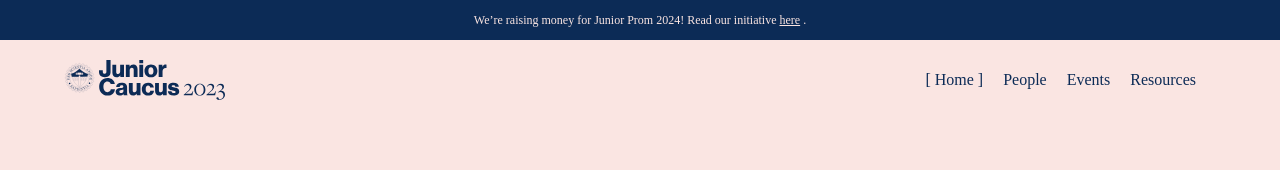
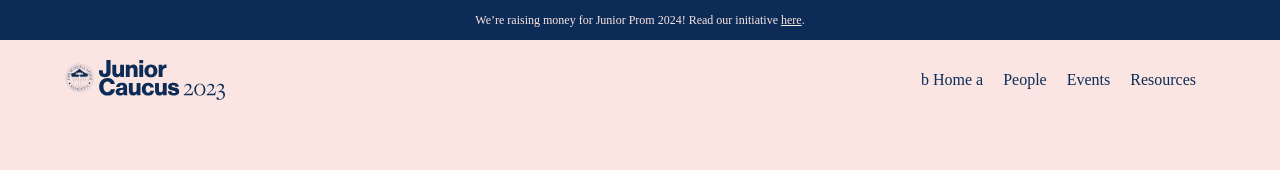
Before and after one commit to Junior-Caucus-SU/junior.stuysu.org, a React (Create React App) app: page / in a window 1280 px wide. Shown: the top 170 px of the page. Built offline with nearby package versions, Linux system fonts and the light colour scheme.

Commit message:
implement small changes to nav and banner

```diff
--- a/src/components/Banner.jsx
+++ b/src/components/Banner.jsx
@@ -4,7 +4,7 @@ import "./Banner.css";
 export default function Banner(props) {
     return (
         <div className="banner">
-        <p className="banner-text">We’re raising money for Junior Prom 2024! Read our initiative <a href = '/' className="banner-links"> here</a> .</p>
+        <p className="banner-text">We’re raising money for Junior Prom 2024! Read our initiative <a href = '/' className="banner-links"> here</a>.</p>
         </div>
 
     )
--- a/src/components/Home.jsx
+++ b/src/components/Home.jsx
@@ -1,11 +1,8 @@
 import React from "react";
 import NavBar from "./NavBar";
-import Banner from "./Banner";
 
 export default function Home() {
     let homePage = (<>
-        <Banner />
-
         <NavBar {...{ page: "Home" }} />
     </>);
     return homePage;
--- a/src/components/NavBar.jsx
+++ b/src/components/NavBar.jsx
@@ -1,9 +1,12 @@
 import React from 'react';
 import './Nav.css';
 import JuniorLogo from "../JuniorCaucusLogo.svg";
+import Banner from './Banner';
 
 function NavBar(props) {
-    return (<div className="nav-container">
+    return (<>
+        <Banner />
+        <div className="nav-container">
             <div className="logo">
                 <a href="/">
                     <img src={JuniorLogo} alt="Logo" className='juinor-logo menu-item' />
@@ -13,20 +16,21 @@ function NavBar(props) {
             <div className="menu">
                 <a href="/" className={currPageGet(props.page, "Home")}>{getText(props.page, "Home")}</a>
                 <a href="/people" className={currPageGet(props.page, "People")}>{getText(props.page, "People")}</a>
-            <a href="/events" className={currPageGet(props.page,"Events")}  >{getText(props.page, "Events")}</a>
+                <a href="/events" className={currPageGet(props.page, "Events")}  >{getText(props.page, "Events")}</a>
                 <a href="/resources" className={currPageGet(props.page, "Resources")} >{getText(props.page, "Resources")}</a>
             </div>
 
-    </div>)
+        </div>
+    </>)
 }
 
-function currPageGet(page,currPage) {
+function currPageGet(page, currPage) {
     return currPage === page ? "menu-item current-page" : "menu-item";
 }
 
 
-function getText(page,currPage) {
-    return currPage === page ? (<><span className="decorative">[</span> {currPage} <span className="decorative">]</span></>):<>{currPage}</>;
+function getText(page, currPage) {
+    return currPage === page ? (<><span className="decorative">b</span> {currPage} <span className="decorative">a</span></>) : <>{currPage}</>;
 }
 
 export default NavBar;
```
Lines whose indentation alone changed are shown as unchanged.
